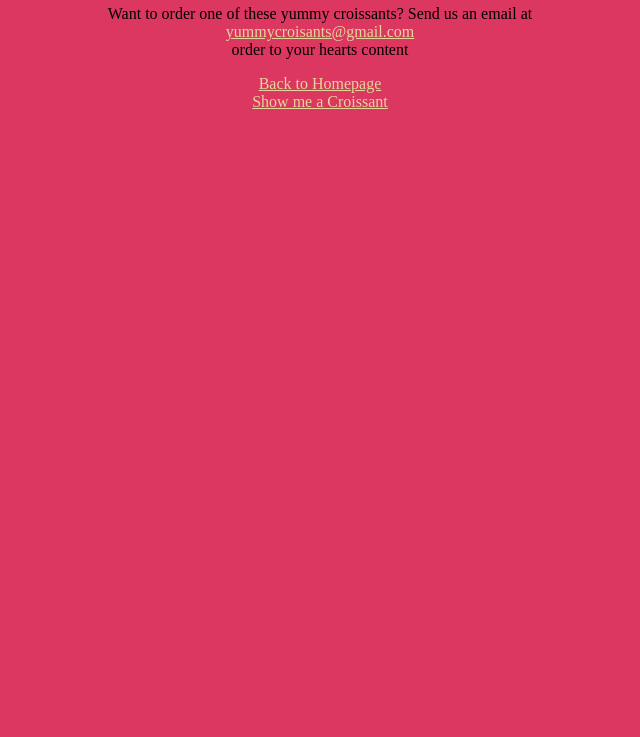
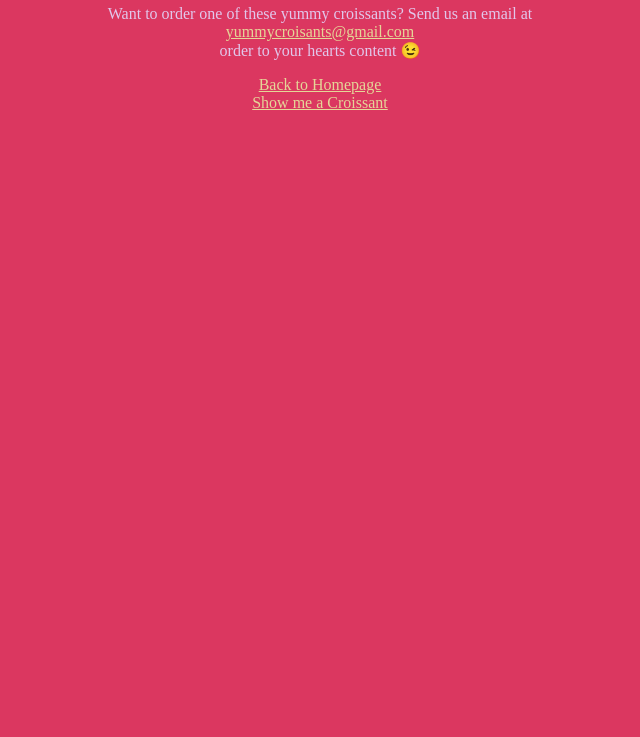
Before and after one commit to CrypticMango/Croissant, a plain HTML site: page contact.html in a window 1280 px wide. Shown: the part 63-800 px from the top of the page, without its empty margins (320-960 px from the left). Drawn offline with Linux system fonts and the light colour scheme.

Commit message:
added winky face and css for body and p color

```diff
--- a/contact.html
+++ b/contact.html
@@ -10,7 +10,7 @@
 </head>
 <body>
     <h2>🥐 Contact Us!</h2>
-    <p>Want to order one of these yummy croissants? Send us an email at <a href="mailto:yummycroisants@gmail.com">yummycroisants@gmail.com</a> order to your hearts content</p>
+    <p>Want to order one of these yummy croissants? Send us an email at <a href="mailto:yummycroisants@gmail.com">yummycroisants@gmail.com</a> order to your hearts content 😉</p>
     <a href="index.html" title="criossant front page">Back to Homepage</a>
     <a href="photo.html" title="croissant image">Show me a Croissant</a>
 </body>
--- a/src/styles.css
+++ b/src/styles.css
@@ -1,9 +1,16 @@
 body {
+    display: block;
+    margin: 0 auto;
     background-color: #db3760;
+    max-width: 1000px;
 }
 
 p, h1, h2 {
     text-align: center;
+}
+
+p {
+    color: rgb(225, 199, 235);
 }
 
 a {
```
